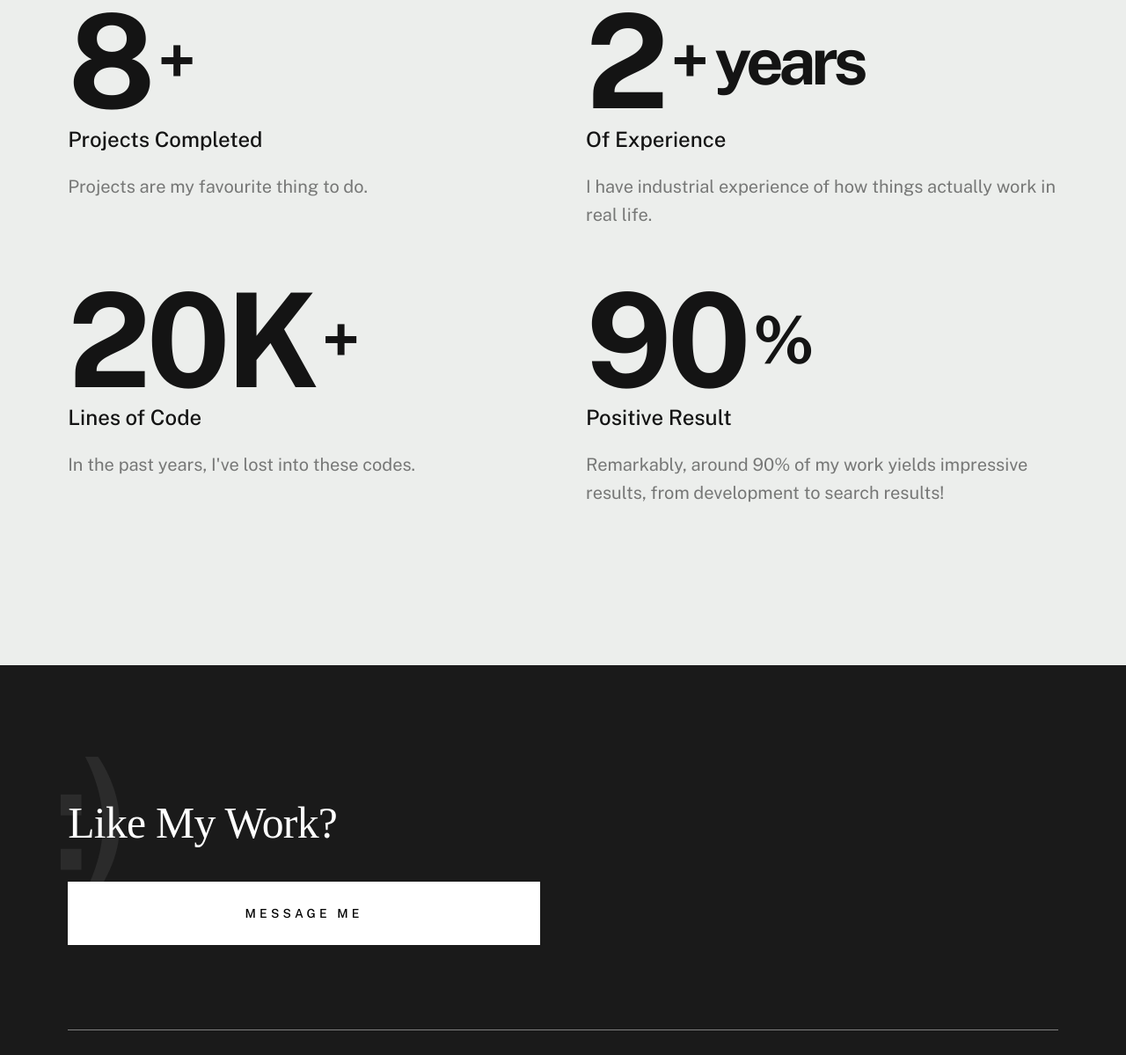
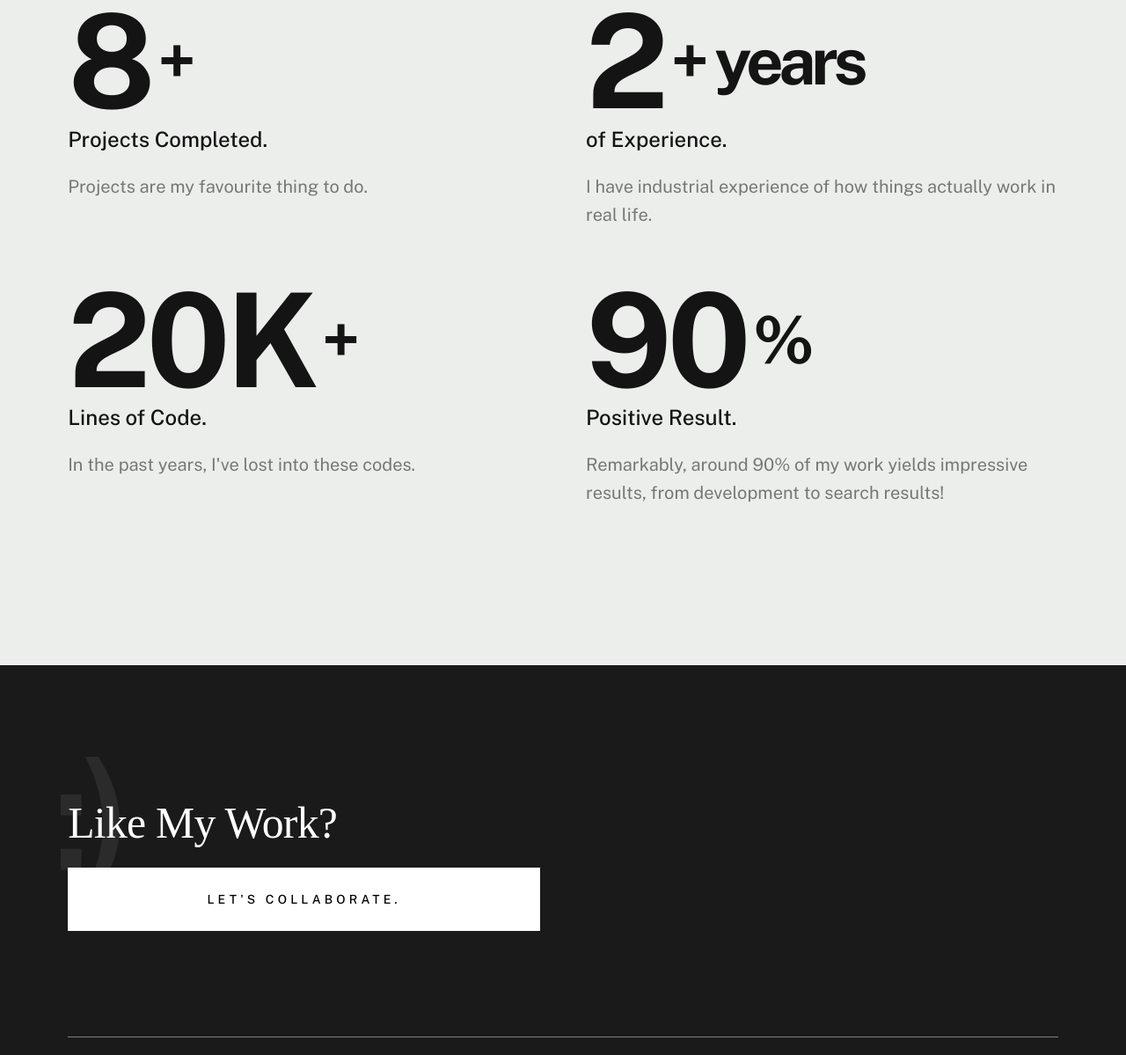
Before and after one commit to Harishhona07/beta, a plain HTML site: page portfolio.html in a window 1280 px wide. Shown: the part 1889-3088 px from the top of the page at 88% size. Drawn offline with nearby package versions, Linux system fonts and the light colour scheme; a web font is replaced by a local one.

Commit message:
Linked updated

```diff
--- a/portfolio.html
+++ b/portfolio.html
@@ -360,7 +360,7 @@
               8
               <span>+</span>
             </div>
-            <h5>Projects Completed</h5>
+            <h5>Projects Completed.</h5>
             <p>Projects are my favourite thing to do.</p>
           </div>
           <!-- end counter-items__item -->
@@ -370,7 +370,7 @@
               2
               <span>+ years</span>
             </div>
-            <h5>Of Experience</h5>
+            <h5>of Experience.</h5>
             <p>
               I have industrial experience of how things actually work in real
               life.
@@ -383,7 +383,7 @@
               20K
               <span>+</span>
             </div>
-            <h5>Lines of Code</h5>
+            <h5>Lines of Code.</h5>
             <p>In the past years, I've lost into these codes.</p>
           </div>
           <!-- end counter-items__item -->
@@ -393,7 +393,7 @@
               90
               <span>%</span>
             </div>
-            <h5>Positive Result</h5>
+            <h5>Positive Result.</h5>
             <p>
               Remarkably, around 90% of my work yields impressive results, from
               development to search results!
@@ -413,27 +413,22 @@
             <div class="section-header light-on-dark" data-num=":)">
               <h2 class="text-display-title">Like My Work?</h2>
             </div>
+
+            <div class="row s-footer__buttons">
+              <div class="column xl-6 tab-12">
+                <a
+                  href="https://beta.harishhona.com.np/#contact"
+                  class="btn btn--primary btn--large u-fullwidth"
+                  >Let's Collaborate.</a
+                >
+              </div>
+            </div>
             <!-- end section-header -->
           </div>
         </div>
 
-        <div class="row s-footer__content">
-          <!-- end section-footer__about -->
-
-          <div
-            class="column xl-6 md-12 s-footer__block s-footer__site-links"
-          ></div>
-          <!-- end section-footer__site-links -->
-        </div>
         <!-- end section-footer__content -->
 
-        <div class="row s-footer__buttons">
-          <div class="column xl-6 tab-12">
-            <a href="mailto:#0" class="btn btn--primary btn--large u-fullwidth"
-              >Message Me</a
-            >
-          </div>
-        </div>
         <!-- end section-footer__buttons -->
 
         <div class="row s-footer__bottom">
```
